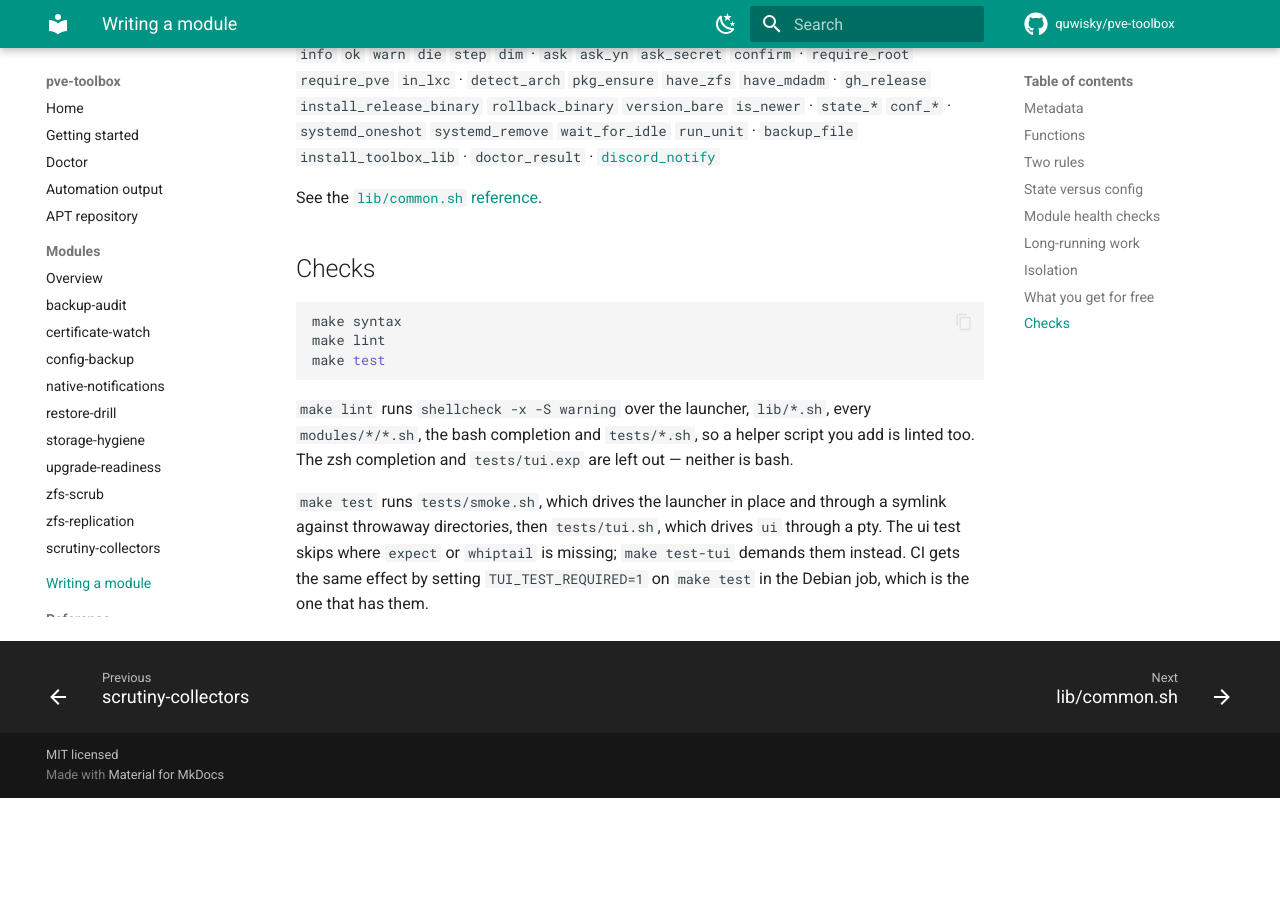
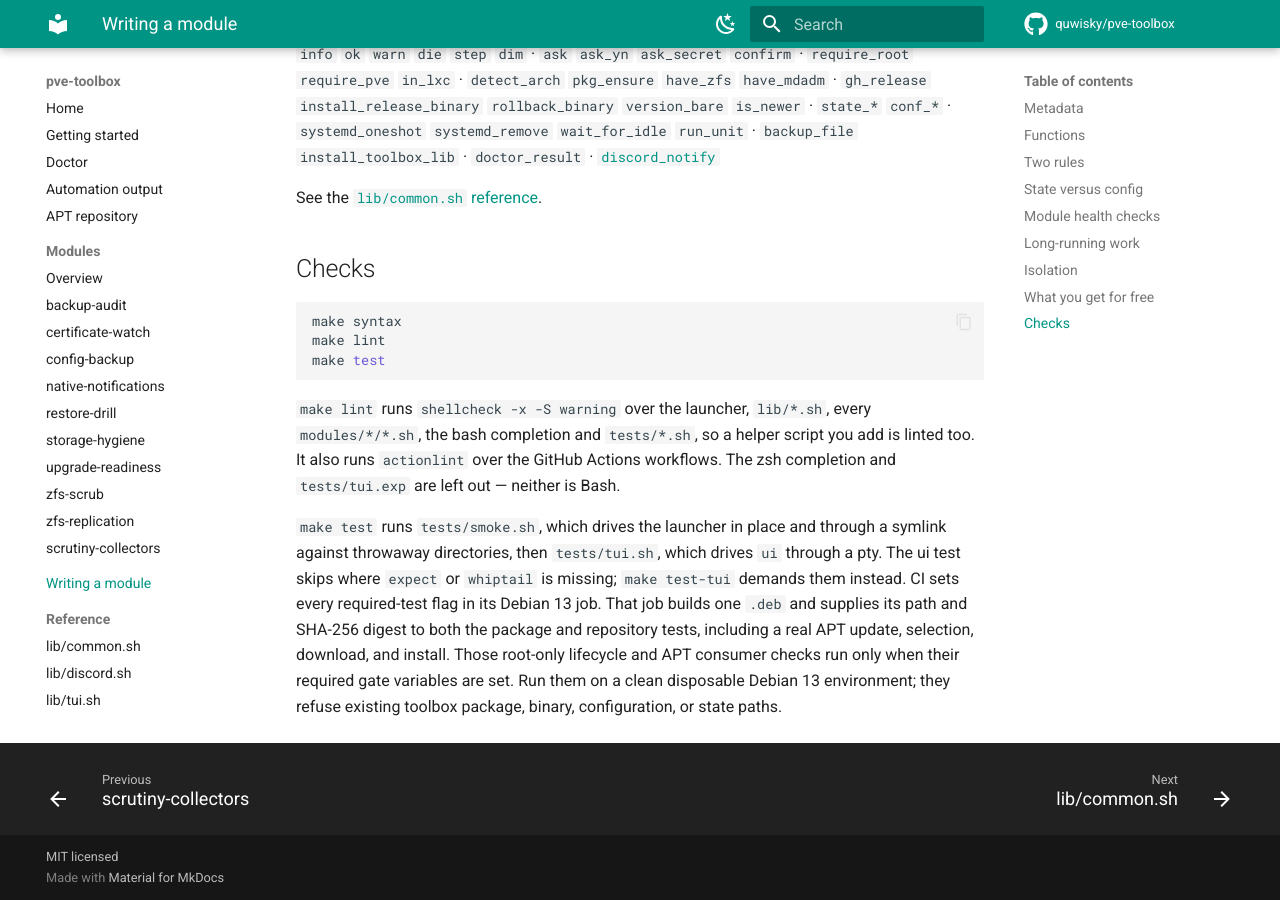
Before and after one commit to quwisky/pve-toolbox, an MkDocs documentation site: the page built from docs/writing-a-module.md, in a window 1280 px wide and 900 px high, scrolled down 4012 px. Built offline with MkDocs 1.6.1 and Material for MkDocs 9.7.7, drawn with Linux system fonts in a browser that asks for light colours; comment, search, counter and statistics services are not loaded; before the commit the page ends 4810 px from its top, so only the background shows below that.

Commit message:
ci(release): harden package validation pipeline (#37)
* ci(release): harden package validation pipeline

Build the Debian package once in the target environment and carry its\ndigest through package, repository, and APT consumer validation. Expose a\nstable aggregate check while pinning workflow dependencies and documenting\nthe stricter contributor contract.

* fix(tests): protect host data in package gates

Run the mutating APT consumer only when the repository gate is explicitly\nrequired. Refuse existing toolbox paths before either lifecycle test can\ninstall or purge the package, and document the disposable-host boundary.

* fix(tests): surface package cleanup failures

Keep the original test result while reporting and failing any emergency purge\nor workspace cleanup that cannot complete.

* fix(ci): preserve required check context

Keep the protected branch's existing status context, but attach it to the\nnew aggregate job so it now requires portable, docs, and Debian validation.

```diff
--- a/docs/writing-a-module.md
+++ b/docs/writing-a-module.md
@@ -194,12 +194,17 @@ make test
 
 `make lint` runs `shellcheck -x -S warning` over the launcher, `lib/*.sh`,
 every `modules/*/*.sh`, the bash completion and `tests/*.sh`, so a helper
-script you add is linted too. The zsh completion and `tests/tui.exp` are left
-out — neither is bash.
+script you add is linted too. It also runs `actionlint` over the GitHub Actions
+workflows. The zsh completion and `tests/tui.exp` are left out — neither is
+Bash.
 
 `make test` runs `tests/smoke.sh`, which drives the launcher in place and
 through a symlink against throwaway directories, then `tests/tui.sh`, which
 drives `ui` through a pty. The ui test skips where `expect` or `whiptail` is
-missing; `make test-tui` demands them instead. CI gets the same effect by
-setting `TUI_TEST_REQUIRED=1` on `make test` in the Debian job, which is the
-one that has them.
+missing; `make test-tui` demands them instead. CI sets every required-test flag
+in its Debian 13 job. That job builds one `.deb` and supplies its path and
+SHA-256 digest to both the package and repository tests, including a real APT
+update, selection, download, and install.
+Those root-only lifecycle and APT consumer checks run only when their required
+gate variables are set. Run them on a clean disposable Debian 13 environment;
+they refuse existing toolbox package, binary, configuration, or state paths.
```
Also changed, not shown: README.md (+10 -6 lines), docs/apt-repository.md (+9 -3 lines), docs/getting-started.md (+8 -5 lines), 7 other files.
